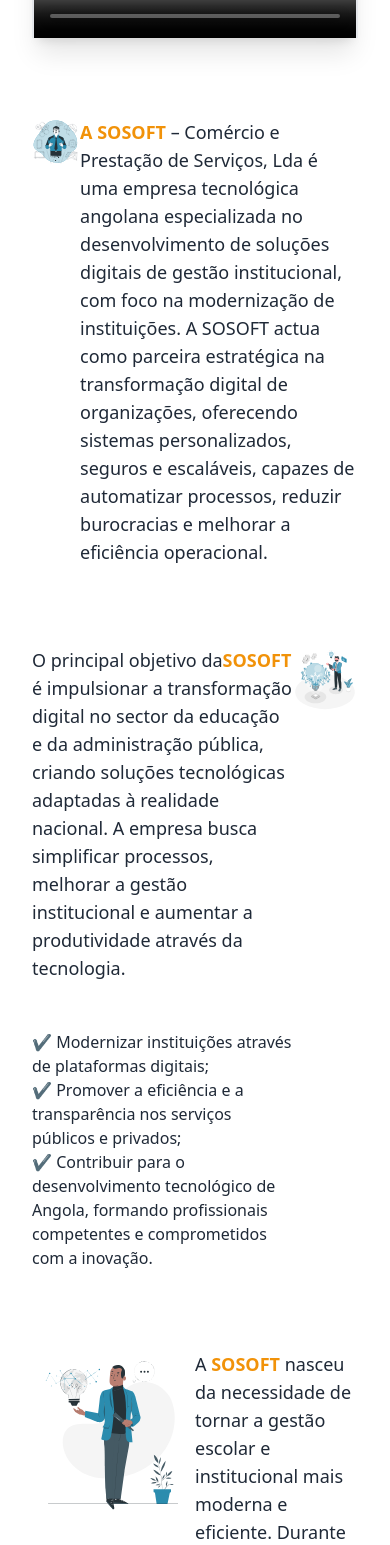
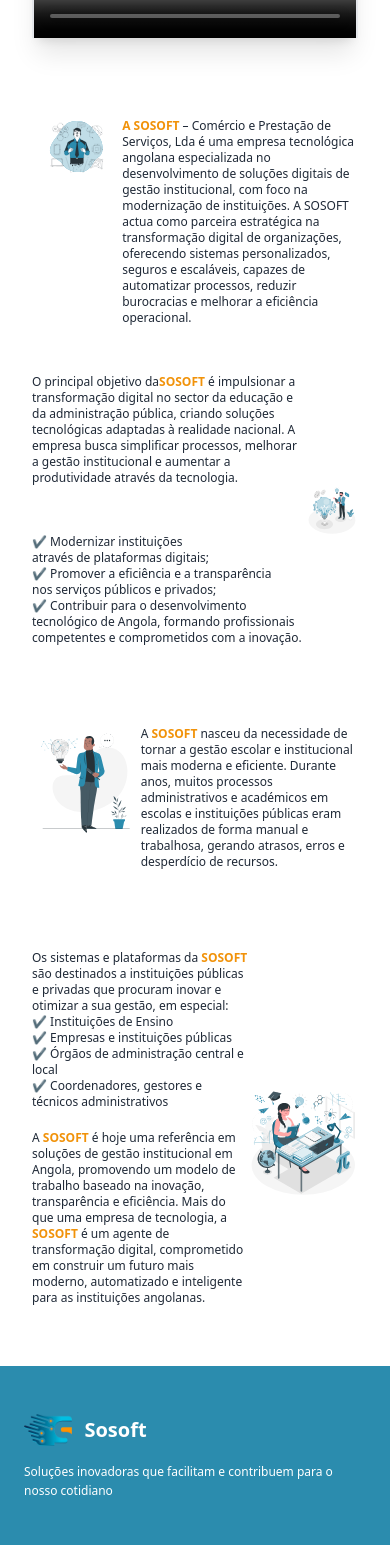
Before and after one commit to Delcia-Paulo/Sosoft-Site, a React (Vite) app: page /Sosoft-Site/Sobre in a window 390 px wide. Shown: the part 440-1985 px from the top of the page. Built offline with nearby package versions, Linux system fonts and the light colour scheme; a web font is replaced by a local one.

Commit message:
Sosoft 1.0

```diff
--- a/src/Components/Footer/Foother.tsx
+++ b/src/Components/Footer/Foother.tsx
@@ -1,13 +1,20 @@
+import iconNav from "../Nav/IconNav.png";
+
 export default function Foother() {
   return (
     <div>
       <footer className="bg-[#2B8CAE] text-white  w-full ">
         <div className="max-w-7xl mx-auto py-12 px-6 grid grid-cols-1 md:grid-cols-4 gap-10">
           <div>
-            <h2 className="text-2xl font-semibold text-white cursor-default">
-              Sosoft
-            </h2>
-            <p className="text-white text-sm mt-4 leading-relaxed cursor-default">
+            <div className="flex gap-3 items-center text-xl sm:text-3xl text-white font-semibold">
+           <img
+            src={iconNav}
+            alt="Sosoft Logo"
+            className="h-8 sm:h-12 object-contain"
+          />
+          <p >Sosoft</p>
+         </div>
+            <p className="text-white text-xs sm:text-sm mt-4 leading-relaxed cursor-default">
               Soluções inovadoras que facilitam e contribuem para o nosso
               cotidiano
             </p>
@@ -15,37 +22,37 @@
           </div>
 
           <div>
-            <h3 className="text-lg font-semibold text-white mb-4 cursor-default">
+            <h3 className="text-base sm:text-lg font-semibold text-white mb-4 cursor-default">
               Navegação
             </h3>
             <ol className="space-y-2 ">
-              <li className="hover:text-[#F19209] transition-colors duration-700 cursor-pointer">
+              <li className="hover:text-[#F19209] text-xs sm:text-base transition-colors duration-700 cursor-pointer">
                 Início
               </li>
-              <li className="hover:text-[#F19209] transition-colors duration-700 cursor-pointer">
+              <li className="hover:text-[#F19209] text-xs sm:text-base transition-colors duration-700 cursor-pointer">
                 Serviços
               </li>
-              <li className="hover:text-[#F19209] transition-colors duration-700 cursor-pointer">
+              <li className="hover:text-[#F19209] text-xs sm:text-base transition-colors duration-700 cursor-pointer">
                 Sobre
               </li>
-              <li className="hover:text-[#F19209] transition-colors duration-700 cursor-pointer">
+              <li className="hover:text-[#F19209] text-xs sm:text-base transition-colors duration-700 cursor-pointer">
                 Portfólio
               </li>
-              <li className="hover:text-[#F19209] transition-colors duration-700 cursor-pointer">
+              <li className="hover:text-[#F19209] text-xs sm:text-basetransition-colors duration-700 cursor-pointer">
                 Contacto
               </li>
             </ol>
           </div>
           <div>
-            <h3 className="text-lg font-semibold text-white mb-4 cursor-default">
+            <h3 className="text-base sm:text-lg font-semibold text-white mb-4 cursor-default">
               Serviços
             </h3>
             <ol className="space-y-2">
-              <li className="hover:text-[#F19209] transition-colors  duraction-700 cursor-pointer">
+              <li className="hover:text-[#F19209] transition-colors text-xs sm:text-base  duraction-700 cursor-pointer">
                 Desenvolvimento
               </li>
 
-              <li className="hover:text-[#F19209] transition-colors duraction-700 cursor-pointer">
+              <li className="hover:text-[#F19209] transition-colors text-xs sm:text-base duraction-700 cursor-pointer">
                 Criação de cartões de identificação{" "}
               </li>
             </ol>
@@ -53,22 +60,22 @@
           <div>
             <h3
               id="Contacto"
-              className=" text-lg font-semibold text-white mb-4 cursor-default"
+              className="text-base sm:text-lg font-semibold text-white mb-4 cursor-default"
             >
               Contacto
             </h3>
             <ol className="space-y-2">
-              <li className="hover:text-[#F19209] transition-colors duraction-700 cursor-pointer">
+              <li className="hover:text-[#F19209] transition-colors text-xs sm:text-base duraction-700 cursor-pointer">
                 Tel.: +244 942 031 240
               </li>
-              <li className="hover:text-[#F19209] transition-colors duraction-700 cursor-pointer">
+              <li className="hover:text-[#F19209] transition-colors text-xs sm:text-base duraction-700 cursor-pointer">
                 Email: geral@sosoft.ao
               </li>
             </ol>
           </div>
         </div>
 
-        <p className="text-sm items-center flex justify-center pb-10 cursor-default ">
+        <p className="text-xs sm:text-base items-center flex justify-center pb-10 cursor-default ">
           © 2025 Sosoft. Todos os direitos reservados.
         </p>
       </footer>
--- a/src/Components/Nav/Nav.tsx
+++ b/src/Components/Nav/Nav.tsx
@@ -14,13 +14,16 @@
     <header className="fixed  w-full scroll-smooth  transparent-bg z-[50]  ">
     {/* Menu desktop */}
 
-      <nav className="flex  items-center justify-between px-6      ">
+      <nav className="flex h-14 sm:h-20 items-center justify-between px-6      ">
         <Link to="/PaginaInicial">
-          <img
+         <div className="flex gap-3 items-center text-xl sm:text-3xl text-[#F19209] font-semibold">
+           <img
             src={iconNav}
             alt="Sosoft Logo"
-            className="h-20 object-contain"
+            className="h-8 sm:h-12 object-contain"
           />
+          <p >Sosoft</p>
+         </div>
         </Link>
         <div className="hidden md:items-center md:flex gap-4 ">
           <Link
@@ -62,17 +65,17 @@
         </div>
     {/* Botão de menu */}
 
-        <button className="md:hidden transition-transform duration-300" onClick={OpenMenu}>
+        <button className="md:hidden " onClick={OpenMenu}>
           <Menu size={28} className="text-[#F19209]" />
         </button>
       </nav>
     {/* Menu  mobile */}
 
       {menuOpen && (
-        <div className=" md:hidden fixed flex  flex-col items-start  px-6 bg-[#242e57] w-40 justify-start  right-0 top-0 h-screen shadow-lg z-50 transition-all duration-700  ">
+        <div className={` md:hidden fixed flex  flex-col items-start   px-6 bg-[#242e57] w-40 justify-start  right-0 top-0 h-screen shadow-lg z-50 ${menuOpen ? "translate-x-0 opacity-100" : "translate-x-full opacity-0"} `}>
 
             <div className="flex absolute right-4  top-4 ">
-              <X className="text-[#F19209] " onClick={CloseMenu}></X>
+              <X className="text-white " onClick={CloseMenu}></X>
             </div>
 
             <Link
--- a/src/Components/Sobre/Sobre.tsx
+++ b/src/Components/Sobre/Sobre.tsx
@@ -25,13 +25,13 @@
           src=""
         ></video>
 
-        <div className="max-w-4xl text-start justify-between flex mb-20 mx-auto text-center">
-          <div className="w-[200%] mb-28 h-64 bg-cover bg-center">
+        <div className="max-w-4xl  text-start sm:justify-between flex sm:mb-20 sm:mx-auto ">
+          <div className="w-[200%] px-4 h-64 bg-cover bg-center">
             {" "}
             <img src={foto1} alt="" />
           </div>
           <div>
-            <p className="text-lg font-medium">
+            <p className="text-xs  sm:text-lg font-medium">
               {" "}
               <span className="text-[#F19209] font-bold ">A SOSOFT</span> –
               Comércio e Prestação de Serviços, Lda é uma empresa tecnológica
@@ -44,9 +44,9 @@
             </p>
           </div>
         </div>
-        <div className="max-w-4xl justify-between text-start flex mb-20 mx-auto text-center ">
+        <div className="max-w-4xl justify-between text-balance flex mb-20 mx-auto  ">
           <div>
-            <p className="text-lg font-medium">
+            <p className="text-xs sm:text-lg font-medium">
               {" "}
               O principal objetivo da
               <span className="text-[#F19209] font-bold  ">SOSOFT</span> é
@@ -56,7 +56,7 @@
               melhorar a gestão institucional e aumentar a produtividade através
               da tecnologia.
             </p>
-            <div className="flex flex-col text-start font-medium mt-12">
+            <div className="flex text-xs sm:text-lg flex-col text-start font-medium mt-12">
               <p>
                 {" "}
                 ✔️ Modernizar instituições através de plataformas digitais;
@@ -73,18 +73,18 @@
             </div>
           </div>
 
-          <div className="w-[200%] h-64 bg-cover mb-20 bg-center">
-            {" "}
-            <img src={foto2} alt="" />
+          <div className="w-[100%] sm:h-auto sm:w-[200%]  bg-cover  bg-center">
+
+            <img src={foto2} alt="" className=" h-full "/>
           </div>
         </div>
-        <div className="max-w-4xl justify-between flex  mx-auto text-center ">
-          <div className="w-[200%]  bg-cover  bg-center">
+        <div className="max-w-4xl justify-between flex  mx-auto  ">
+          <div className="w-[100%] h-auto sm:w-[200%]  bg-cover  bg-center">
             {" "}
             <img src={foto3} alt="" />
           </div>
           <div className="w-[200%]  bg-cover  bg-center">
-            <p className="text-lg text-start font-medium">
+            <p className="text-xs sm:text-lg text-start font-medium">
               A <span className="text-[#F19209] font-bold  ">SOSOFT </span>
               nasceu da necessidade de tornar a gestão escolar e institucional
               mais moderna e eficiente. Durante anos, muitos processos
@@ -94,21 +94,21 @@
             </p>
           </div>
         </div>
-        <div className="max-w-4xl justify-between flex text-start mt-20 mx-auto text-center ">
+        <div className="max-w-4xl justify-between flex text-start mt-20 mx-auto  ">
           <div className="w-[200%]  bg-cover  bg-center">
-            <p className="text-lg font-medium">
+            <p className="text-xs sm:text-lg font-medium">
               Os sistemas e plataformas da{" "}
               <span className="text-[#F19209] font-bold  ">SOSOFT </span>são
               destinados a instituições públicas e privadas que procuram inovar
               e otimizar a sua gestão, em especial:
             </p>
-            <div className="flex flex-col items-start mb-5 font-medium">
+            <div className="flex text-xs sm:text-lg flex-col items-start mb-5 font-medium">
               <p>✔️ Instituições de Ensino</p>
               <p>✔️ Empresas e instituições públicas</p>
               <p>✔️ Órgãos de administração central e local</p>
               <p>✔️ Coordenadores, gestores e técnicos administrativos</p>
             </div>
-            <p className="text-lg font-medium">
+            <p className="text-xs sm:text-lg font-medium">
               A <span className="text-[#F19209] font-bold  ">SOSOFT </span>é
               hoje uma referência em soluções de gestão institucional em Angola,
               promovendo um modelo de trabalho baseado na inovação,
--- a/src/index.css
+++ b/src/index.css
@@ -88,7 +88,7 @@
     transform: translateX(0) scale(1);
   }
   50% {
-    transform: translateX(2px) scale(1.1);
+    transform: translateX(1px) scale(1.1);
   }
 }
 .animate-moveArrow {
--- a/vite.config.ts
+++ b/vite.config.ts
@@ -1,8 +1,7 @@
 import { defineConfig } from 'vite'
 import react from '@vitejs/plugin-react'
 
-// https://vitejs.dev/config/
 export default defineConfig({
+  plugins: [react()],
   base: '/Sosoft-Site/',
-  plugins: [react()],
 })
```
Also changed, not shown: src/Components/PaginaInicial.tsx (+11 -11 lines), src/Components/Serviços.tsx (+8 -8 lines), src/Components/Nav/IconNav.png.
